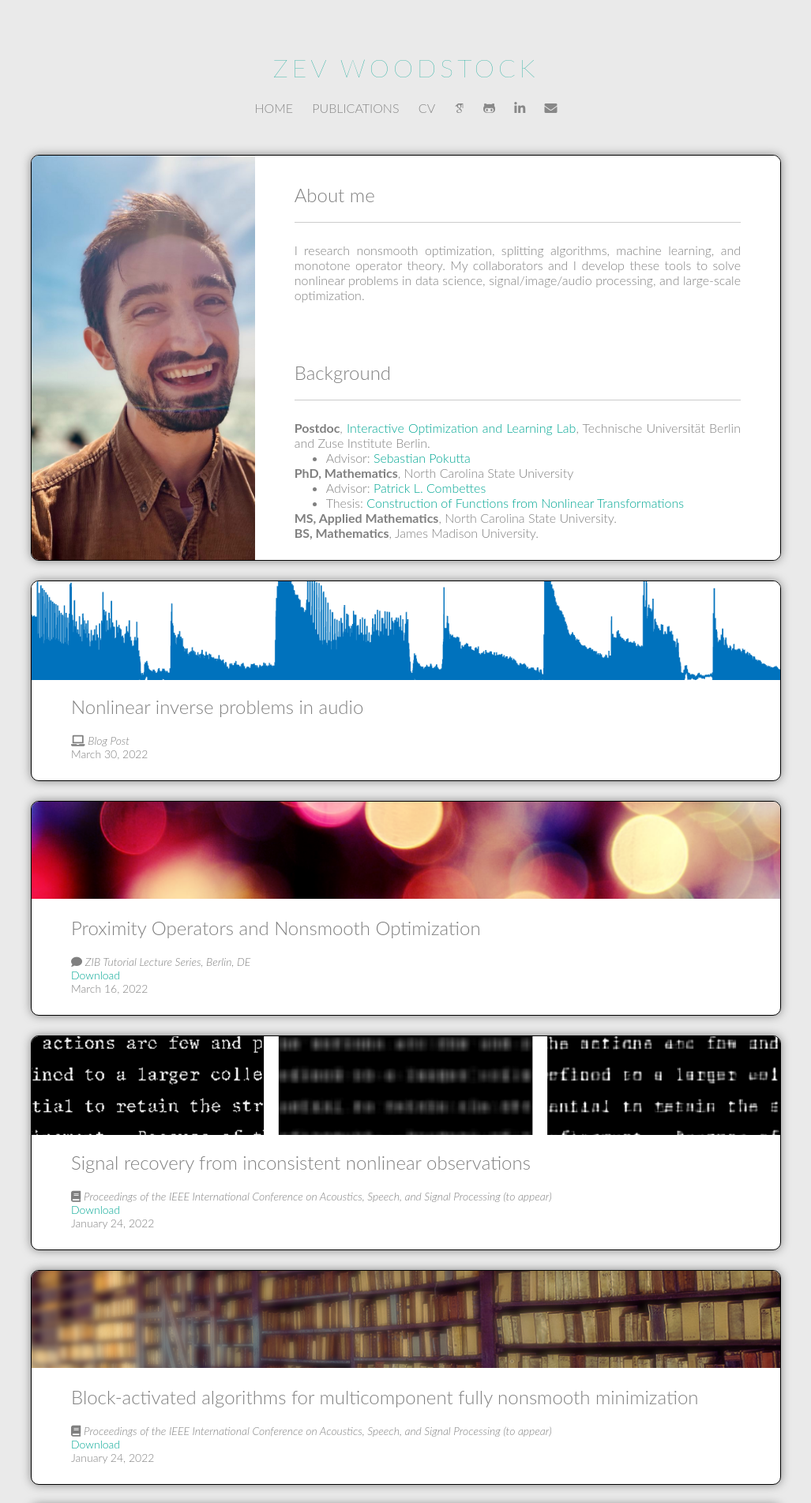
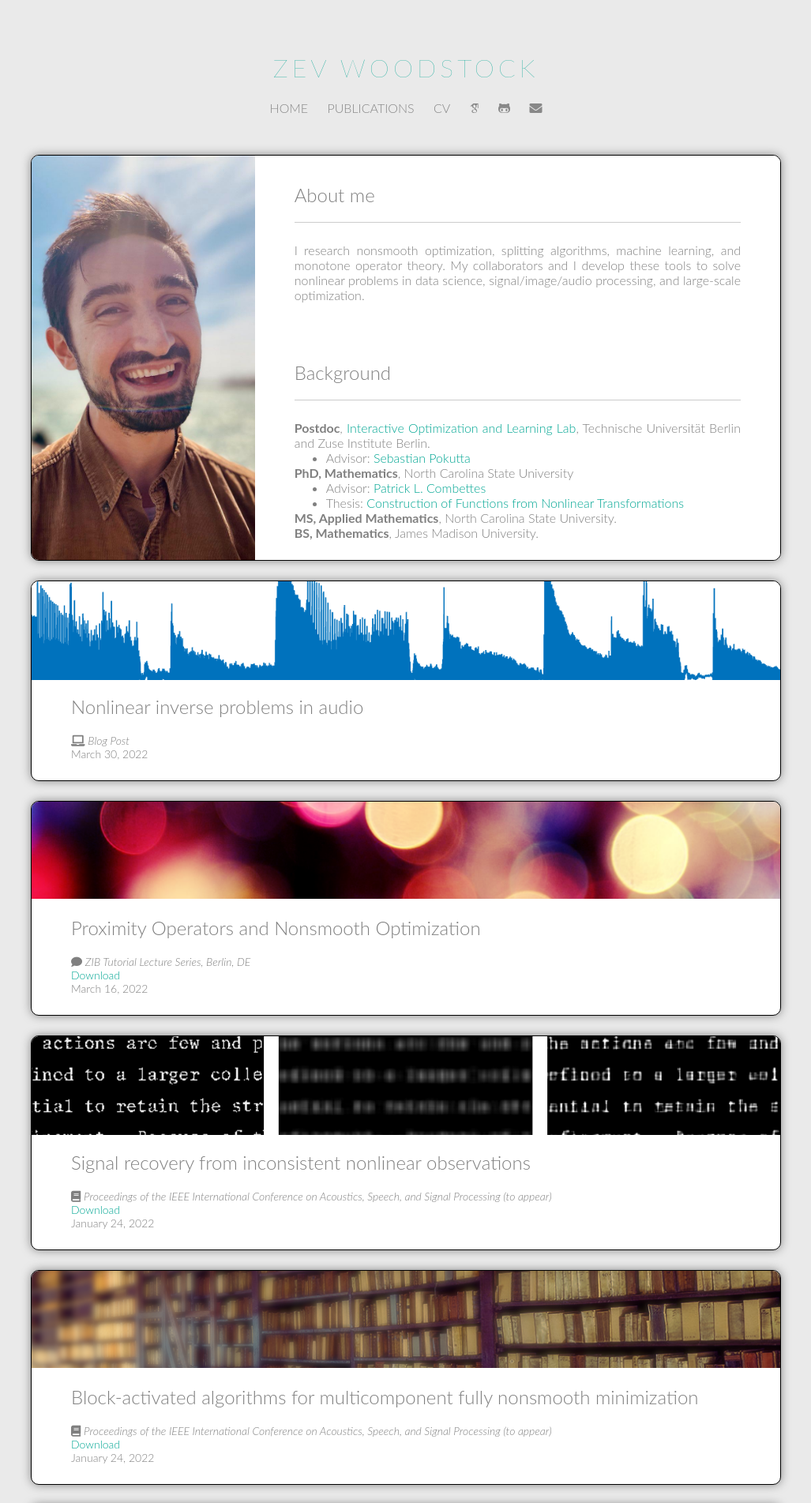
Before and after one commit to zevwoodstock/zevwoodstock.github.io, a Jekyll site: the page built from index.html, in a window 1280 px wide. Shown: the top 1903 px of the page at 79% size, without its empty margins (126-1153 px from the left). Built offline with Jekyll 4.4.1, drawn with Linux system fonts in a browser that asks for light colours; some web fonts are replaced; the list of posts is cut into pages by our own code.

Commit message:
updated index and navigation

```diff
--- a/_includes/navigation.html
+++ b/_includes/navigation.html
@@ -19,8 +19,8 @@
 	 href="https://scholar.google.com/citations?user=jkOOnPgAAAAJ"><i
 		 class="ai ai-google-scholar ai-1x"></i></a></li>
               <li><a href="https://www.github.com/zevwoodstock"><i class='fab fa-github-alt fa-1x'></i></a></li>
-	      <li><a href="https://www.linkedin.com/in/zevwoodstock/"><i
-	      class="fab fa-linkedin-in"></i></a></li>
+<!--	      <li><a href="https://www.linkedin.com/in/zevwoodstock/"><i
+	class="fab fa-linkedin-in"></i></a></li> -->
 	      <li><a href="mailto:woodstock@zib.de"><i
 	      class="fa fa-envelope"></i></a></li>
  <!--             <li><a href="https://www.twitter.com/PROFILE"><i
```
Also changed, not shown: media/woodstock.jpeg.
